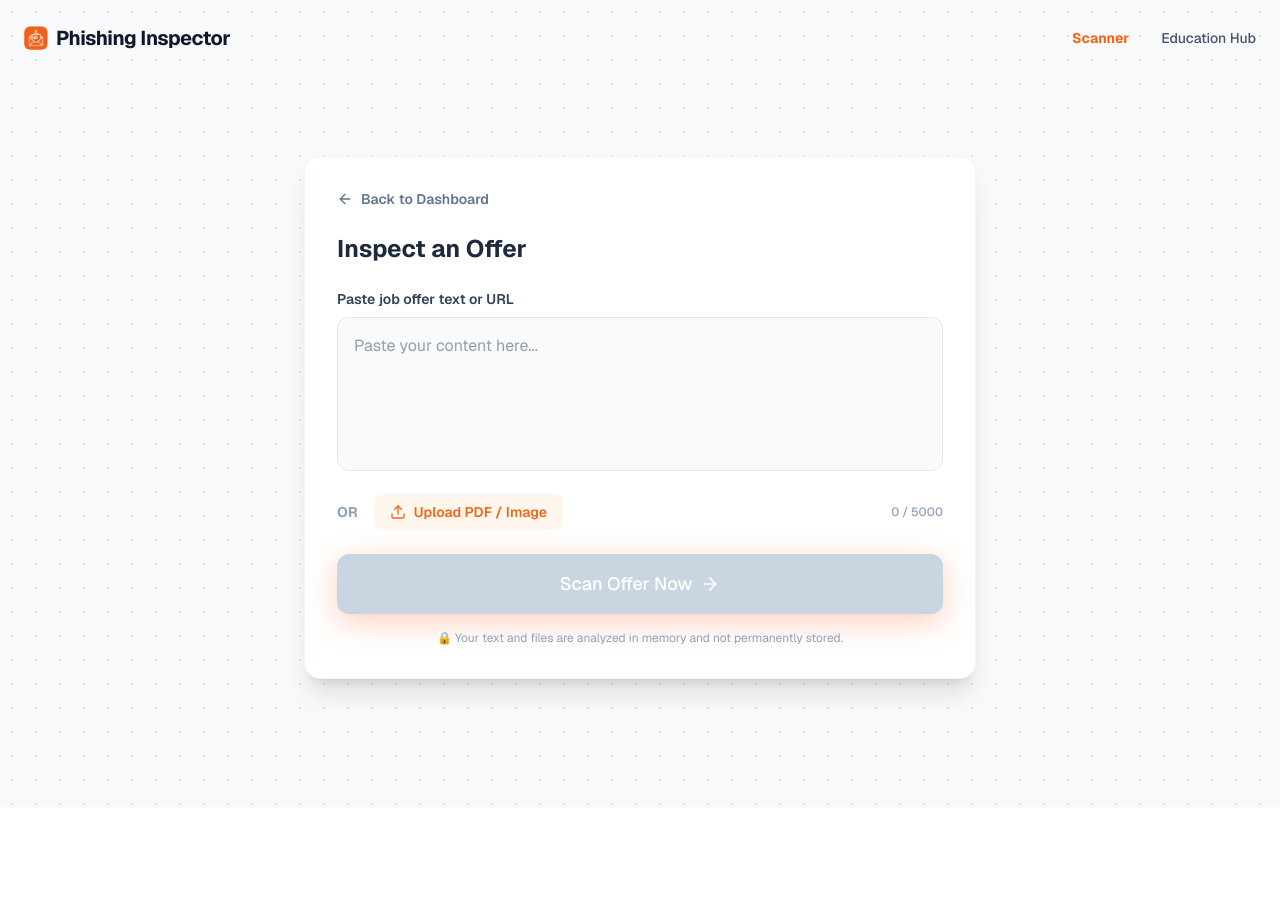
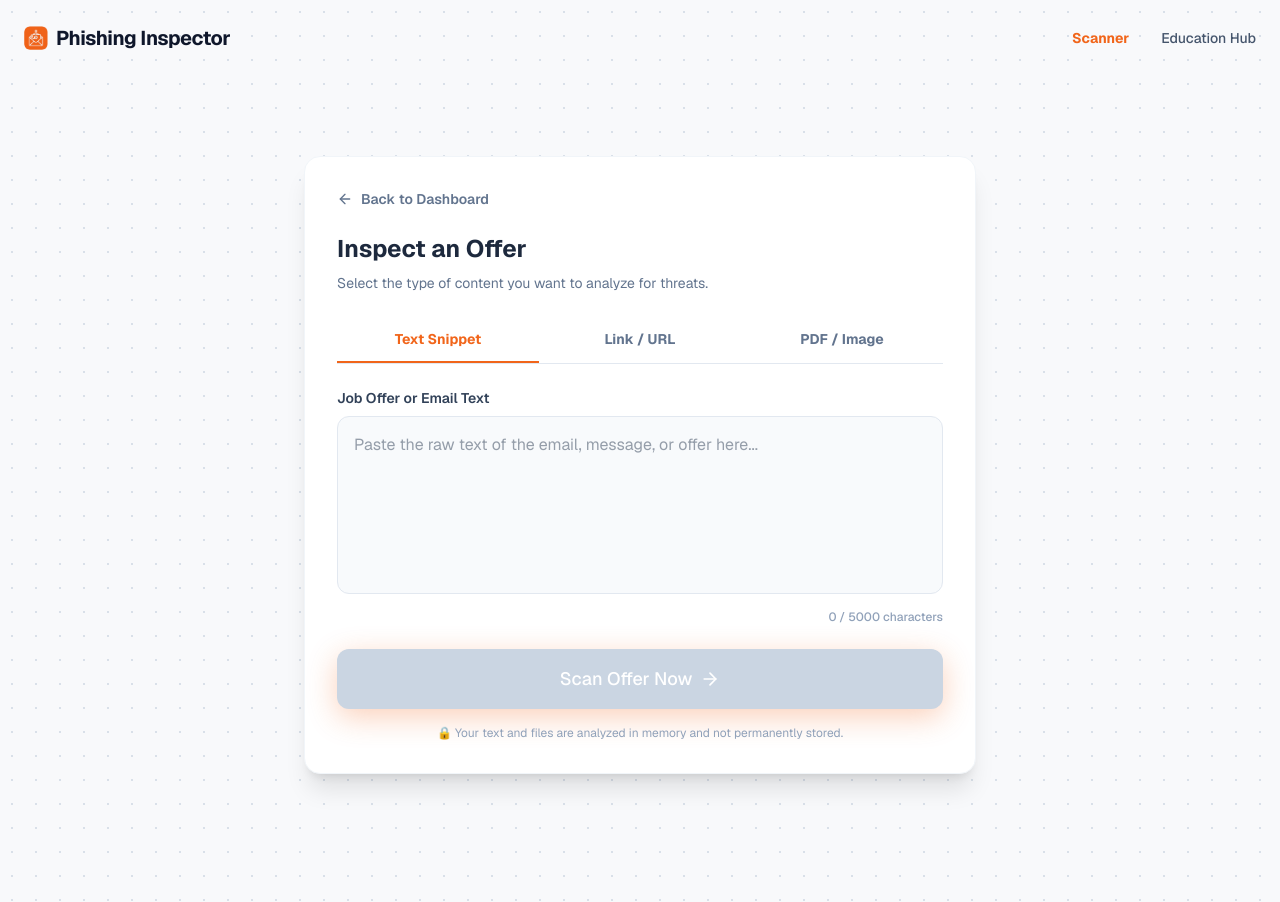
Before and after one commit to Nav-0019/Prompt_22-09-2026, a Next.js app: page /scan in a window 1280 px wide. Before the commit the page ends 807 px from the top, so only its background shows below. Built offline with nearby package versions, Linux system fonts and the light colour scheme.

Commit message:
feat: separate scanner ui into distinct tabs for text, url, and document inputs and fix vercel timeout limit

```diff
--- a/src/app/api/scan/route.ts
+++ b/src/app/api/scan/route.ts
@@ -1,6 +1,8 @@
 import { NextResponse } from 'next/server';
 import { analyzeOffer } from '@/lib/gemini';
 import { supabase } from '@/lib/supabase';
+
+export const maxDuration = 60; // Allow up to 60 seconds for Gemini processing on Vercel Hobby tier
 
 export async function POST(req: Request) {
   try {
--- a/src/app/scan/page.tsx
+++ b/src/app/scan/page.tsx
@@ -32,6 +32,7 @@
   const [scanStep, setScanStep] = useState(0);
   const [result, setResult] = useState<ScanResult | null>(null);
   const [showReport, setShowReport] = useState(false);
+  const [scanMode, setScanMode] = useState<'text' | 'url' | 'document'>('text');
 
   const [selectedFile, setSelectedFile] = useState<File | null>(null);
   const fileInputRef = useRef<HTMLInputElement>(null);
@@ -121,10 +122,34 @@
           <Link href="/dashboard" className="inline-flex items-center gap-2 text-sm font-semibold text-slate-500 hover:text-slate-800 mb-6 transition-colors">
             <ArrowLeft className="w-4 h-4" /> Back to Dashboard
           </Link>
-          <h2 className="text-2xl font-bold text-slate-800 mb-6">Inspect an Offer</h2>
+          <h2 className="text-2xl font-bold text-slate-800 mb-2">Inspect an Offer</h2>
+          <p className="text-slate-500 text-sm mb-6">Select the type of content you want to analyze for threats.</p>
 
+          <div className="flex border-b border-slate-200 mb-6">
+            <button
+              onClick={() => { setScanMode('text'); setSelectedFile(null); setInputContent(''); }}
+              className={`flex-1 py-3 text-sm font-bold border-b-2 transition-colors ${scanMode === 'text' ? 'border-[#F1651A] text-[#F1651A]' : 'border-transparent text-slate-500 hover:text-slate-700'}`}
+            >
+              Text Snippet
+            </button>
+            <button
+              onClick={() => { setScanMode('url'); setSelectedFile(null); setInputContent(''); }}
+              className={`flex-1 py-3 text-sm font-bold border-b-2 transition-colors ${scanMode === 'url' ? 'border-[#F1651A] text-[#F1651A]' : 'border-transparent text-slate-500 hover:text-slate-700'}`}
+            >
+              Link / URL
+            </button>
+            <button
+              onClick={() => { setScanMode('document'); setInputContent(''); }}
+              className={`flex-1 py-3 text-sm font-bold border-b-2 transition-colors ${scanMode === 'document' ? 'border-[#F1651A] text-[#F1651A]' : 'border-transparent text-slate-500 hover:text-slate-700'}`}
+            >
+              PDF / Image
+            </button>
+          </div>
+
+          {scanMode === 'document' ? (
+            <div className="mb-6">
               {selectedFile ? (
-            <div className="mb-6 p-6 border-2 border-dashed border-orange-200 bg-orange-50 rounded-xl flex flex-col items-center justify-center relative">
+                <div className="p-6 border-2 border-dashed border-orange-200 bg-orange-50 rounded-xl flex flex-col items-center justify-center relative">
                   <button
                     onClick={() => setSelectedFile(null)}
                     className="absolute top-2 right-2 p-1 bg-white rounded-full shadow-sm text-slate-400 hover:text-slate-700"
@@ -137,29 +162,15 @@
                   <p className="text-xs text-slate-500 mt-1">Ready for analysis</p>
                 </div>
               ) : (
-            <div className="mb-6">
-              <label htmlFor="content" className="block text-sm font-semibold text-slate-700 mb-2">
-                Paste job offer text or URL
-              </label>
-              <textarea
-                id="content"
-                rows={5}
-                className="w-full p-4 bg-slate-50 border border-slate-200 rounded-xl focus:outline-none focus:ring-2 focus:ring-[#F1651A] focus:border-transparent transition-all resize-none text-slate-700"
-                placeholder="Paste your content here..."
-                value={inputContent}
-                onChange={(e) => setInputContent(e.target.value)}
-                maxLength={5000}
-              />
-
-              <div className="flex items-center justify-between mt-4">
-                <div className="flex items-center gap-4">
-                  <div className="text-sm font-bold text-slate-400">OR</div>
-                  <button
+                <div
                   onClick={() => fileInputRef.current?.click()}
-                    className="flex items-center gap-2 text-sm font-semibold text-[#F1651A] bg-orange-50 px-4 py-2 rounded-lg hover:bg-orange-100 transition-colors"
+                  className="p-10 border-2 border-dashed border-slate-300 hover:border-[#F1651A] bg-slate-50 rounded-xl flex flex-col items-center justify-center cursor-pointer transition-colors group"
                 >
-                    <Upload className="w-4 h-4" /> Upload PDF / Image
-                  </button>
+                  <div className="w-12 h-12 bg-white rounded-full shadow-sm flex items-center justify-center mb-3 group-hover:bg-orange-50">
+                    <Upload className="w-6 h-6 text-slate-400 group-hover:text-[#F1651A] transition-colors" />
+                  </div>
+                  <p className="font-bold text-slate-700 mb-1">Click to upload document</p>
+                  <p className="text-sm text-slate-500">Supports PDF, PNG, JPG (Max 5MB)</p>
                   <input
                     type="file"
                     ref={fileInputRef}
@@ -168,7 +179,39 @@
                     accept="image/*,application/pdf"
                   />
                 </div>
-                <span className="text-xs text-slate-400 font-medium">{inputContent.length} / 5000</span>
+              )}
+            </div>
+          ) : scanMode === 'url' ? (
+            <div className="mb-6">
+              <label htmlFor="content" className="block text-sm font-semibold text-slate-700 mb-2">
+                Suspicious Link or URL
+              </label>
+              <input
+                id="content"
+                type="url"
+                className="w-full p-4 bg-slate-50 border border-slate-200 rounded-xl focus:outline-none focus:ring-2 focus:ring-[#F1651A] focus:border-transparent transition-all text-slate-700"
+                placeholder="https://example.com/login"
+                value={inputContent}
+                onChange={(e) => setInputContent(e.target.value)}
+              />
+              <p className="text-xs text-slate-500 mt-2">We will parse the URL for domain age, anomalies, and known threat lists.</p>
+            </div>
+          ) : (
+            <div className="mb-6">
+              <label htmlFor="content" className="block text-sm font-semibold text-slate-700 mb-2">
+                Job Offer or Email Text
+              </label>
+              <textarea
+                id="content"
+                rows={6}
+                className="w-full p-4 bg-slate-50 border border-slate-200 rounded-xl focus:outline-none focus:ring-2 focus:ring-[#F1651A] focus:border-transparent transition-all resize-none text-slate-700"
+                placeholder="Paste the raw text of the email, message, or offer here..."
+                value={inputContent}
+                onChange={(e) => setInputContent(e.target.value)}
+                maxLength={5000}
+              />
+              <div className="flex justify-end mt-2">
+                <span className="text-xs text-slate-400 font-medium">{inputContent.length} / 5000 characters</span>
               </div>
             </div>
           )}
```
Lines whose indentation alone changed are shown as unchanged.
